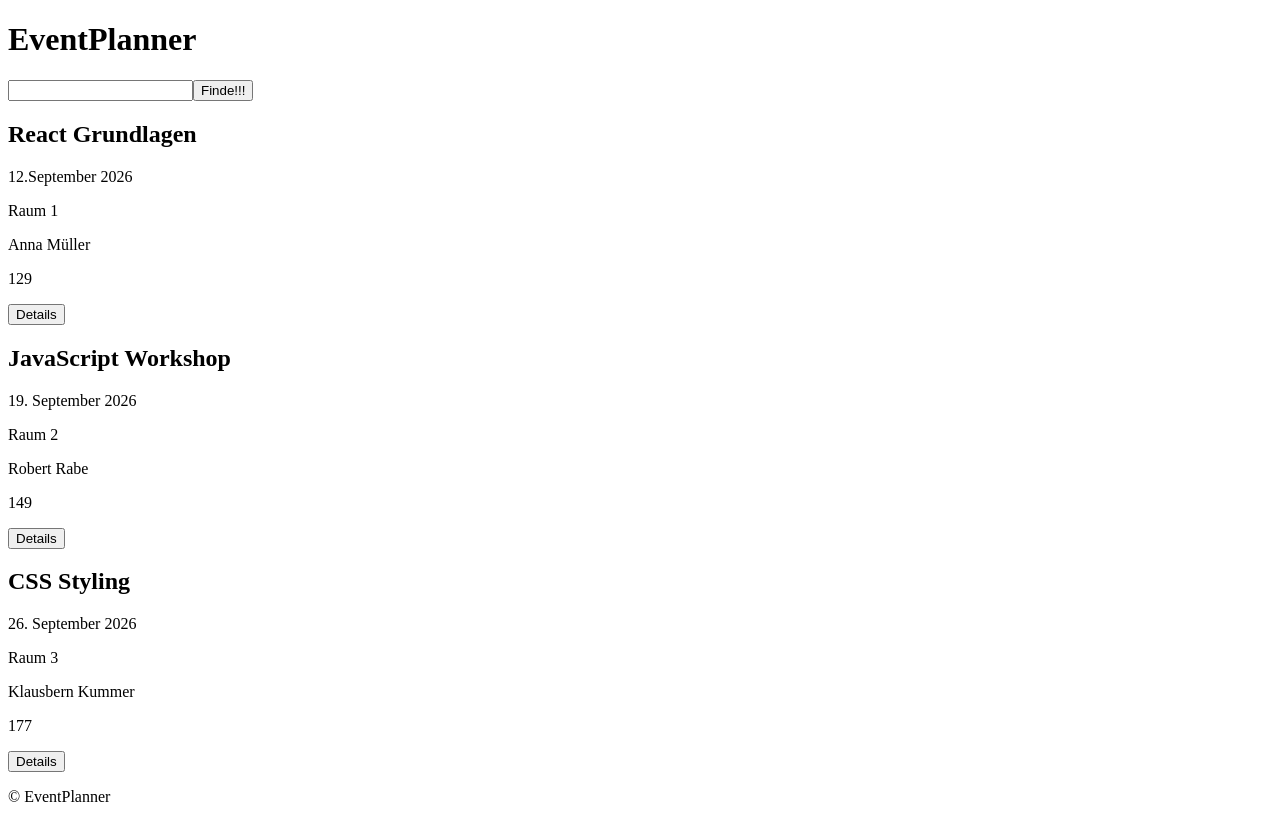
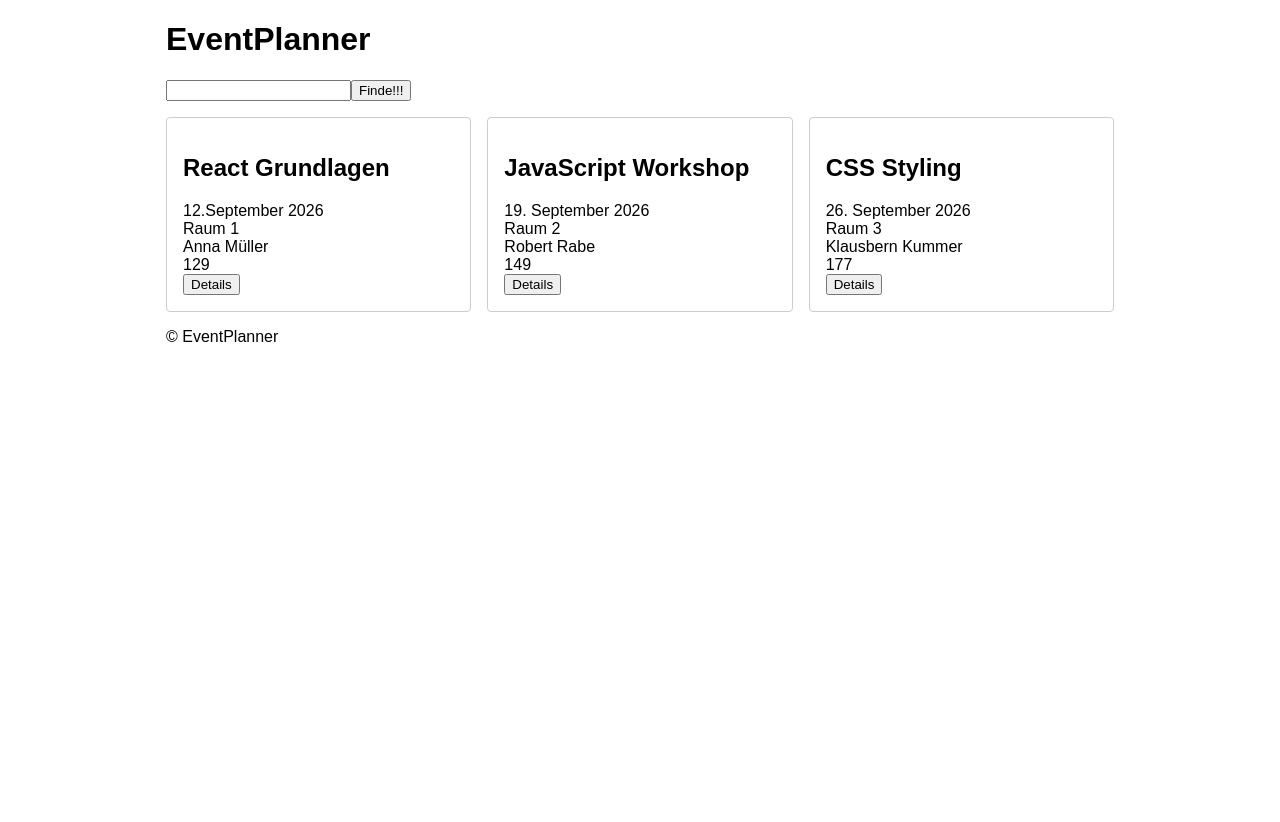
Before and after one commit to KaiGeyer/eventplanner, a React (Vite) app: page / in a window 1280 px wide. After the commit the page ends 800 px from the top, so only its background shows below. Built offline with nearby package versions, Linux system fonts and the light colour scheme.

Commit message:
feat: add style.css

```diff
--- a/src/components/EventCard.jsx
+++ b/src/components/EventCard.jsx
@@ -1,6 +1,6 @@
 export default function EventCard(props) {
     return(
-        <article>
+        <article className="event-card">
             <h2> { props.title } </h2>
             <p>  { props.date } </p>
             <p> { props.location } </p>
--- a/src/components/EventList.jsx
+++ b/src/components/EventList.jsx
@@ -2,7 +2,7 @@ import EventCard from "./EventCard";
 
 export default function EventList() {
     return(
-        <section>
+        <section className="event-list">
             <EventCard
             title="React Grundlagen"
             date="12.September 2026"
--- a/src/components/Footer.jsx
+++ b/src/components/Footer.jsx
@@ -1,7 +1,9 @@
 export default function Footer() {
     return (
         <footer>
-            <p>&copy; EventPlanner</p>
+            <div className="container">
+                <p>&copy; EventPlanner</p>
+            </div>
         </footer>
     );
 }
--- a/src/components/Header.jsx
+++ b/src/components/Header.jsx
@@ -1,7 +1,9 @@
 export default function Header() {
     return (
         <header>
-            <h1>EventPlanner</h1>
+            <div className="container">
+                <h1>EventPlanner</h1>
+            </div>
         </header>
     );
 }
--- a/src/main.jsx
+++ b/src/main.jsx
@@ -1,4 +1,6 @@
 import {createRoot} from "react-dom/client";
+
+import "./style.css";
 
 import Header from "./components/Header";
 import Search from "./components/Search";
@@ -18,8 +20,10 @@ function App() {
         <Header />
 
         <main>
-            <Search />
-            <EventList />
+            <div className="container">
+                <Search />
+                <EventList />
+            </div>
         </main>
         <Footer />
         </>
--- /dev/null
+++ b/src/style.css
@@ -0,0 +1,35 @@
+body {
+    font-family: Arial, Helvetica, sans-serif;
+
+}
+
+.container {
+    width: 75%;
+    margin: 0 auto;
+
+}
+
+form {
+    margin-bottom: 1rem;
+
+}
+
+
+
+.event-list {
+    display: grid;
+    grid-template-columns: repeat(3, 1fr);
+    gap: 1rem;
+
+}
+
+.event-card {
+        border: 1px solid #ccc;
+        border-radius: 0.25rem;
+        padding: 1rem;
+
+    p {
+        margin: 0;
+    }
+
+}
```
